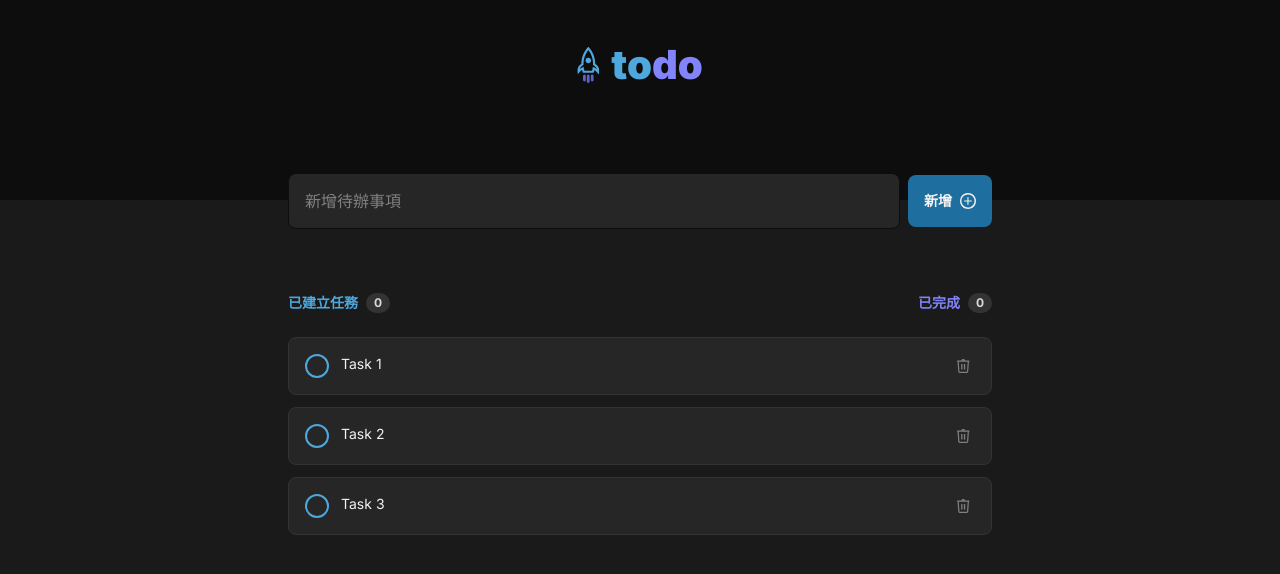
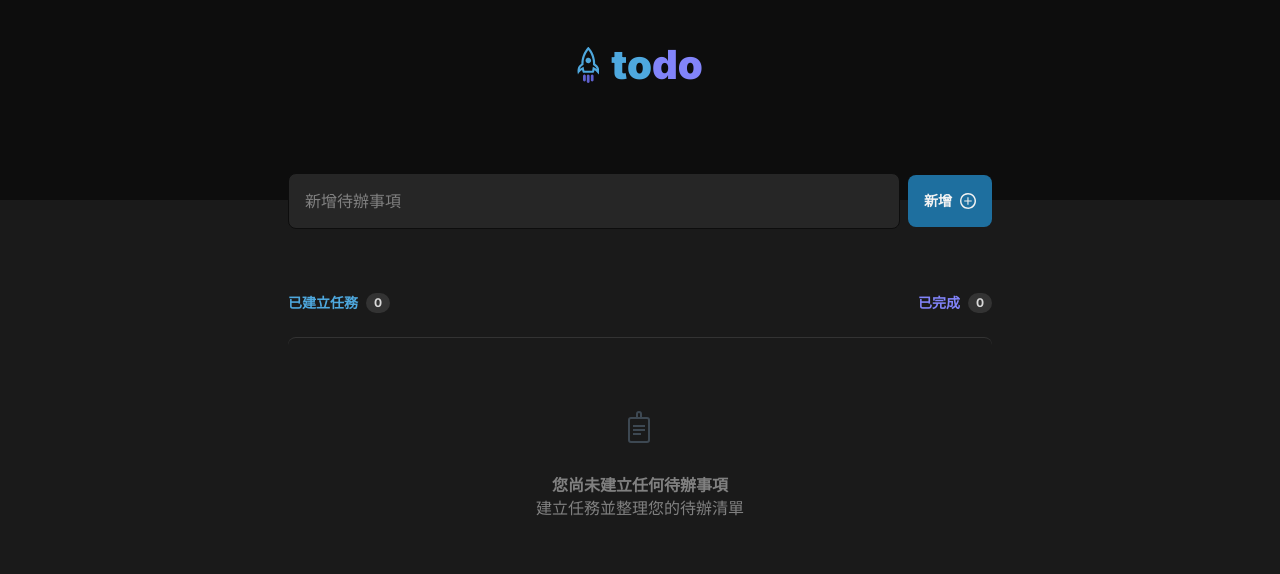
Before and after one commit to johnsonchen3669/angular-demo-todo, an Angular app: page / in a window 1280 px wide. Shown: the top 574 px of the page. Built offline with nearby package versions, Linux system fonts and the light colour scheme.

Commit message:
day 14 output 練習

```diff
--- a/src/app/add-todo/add-todo.component.html
+++ b/src/app/add-todo/add-todo.component.html
@@ -4,7 +4,7 @@
     placeholder="新增待辦事項"
     class="flex-1 px-4 py-4 rounded-lg border border-gray-700 bg-gray-500 text-gray-100 placeholder-gray-300 text-base leading-[140%] focus:outline-none focus:border-purple"
   />
-  <button (click)="addTodo()"
+  <button (click)="onAddTodo()"
     class="flex items-center gap-2 px-4 py-4 bg-blue-dark text-gray-100 rounded-lg font-bold text-sm leading-[140%] hover:bg-blue transition-colors"
   >
     新增
--- a/src/app/add-todo/add-todo.component.ts
+++ b/src/app/add-todo/add-todo.component.ts
@@ -1,4 +1,4 @@
-import { Component, signal } from '@angular/core';
+import { Component, output, signal } from '@angular/core';
 import { ITodoItem } from '../todo-list/todo-item/todo-item.model';
 
 @Component({
@@ -9,11 +9,8 @@ import { ITodoItem } from '../todo-list/todo-item/todo-item.model';
 })
 export class AddTodoComponent {
   tempArr = signal<ITodoItem[]>([]);
-  addTodo() {
-    this.tempArr.update((todos) => [
-      ...todos,
-      { id: Date.now(), text: '待辦清單', completed: false },
-    ]);
-    console.log(this.tempArr());
+  addTodo = output<ITodoItem>();
+  onAddTodo() {
+    this.addTodo.emit({ id: Date.now(), text: '待辦清單', completed: false });
   }
 }
--- a/src/app/app.html
+++ b/src/app/app.html
@@ -6,7 +6,7 @@
   <div class="max-w-[736px] mx-auto px-4 relative">
     <app-header></app-header>
     <!-- New Task Input -->
-    <app-add-todo></app-add-todo>
+    <app-add-todo (addTodo)="onAddTodo($event)"></app-add-todo>
 
     <!-- Tasks Section -->
     <div class="flex flex-col gap-6">
@@ -85,7 +85,7 @@
       </div>
       }@else {
       <!-- Tasks List -->
-      <app-todo-list></app-todo-list>
+      <app-todo-list [tasks]="todoList()"></app-todo-list>
       }
     </div>
   </div>
--- a/src/app/app.ts
+++ b/src/app/app.ts
@@ -1,7 +1,8 @@
 import { Component, computed, signal } from '@angular/core';
 import { HeaderComponent } from './header/header.component';
 import { TodoListComponent } from './todo-list/todo-list.component';
-import { AddTodoComponent } from "./add-todo/add-todo.component";
+import { AddTodoComponent } from './add-todo/add-todo.component';
+import { ITodoItem } from './todo-list/todo-item/todo-item.model';
 
 @Component({
   selector: 'app-root',
@@ -10,10 +11,9 @@ import { AddTodoComponent } from "./add-todo/add-todo.component";
   styleUrl: './app.css',
 })
 export class App {
-  todoList = signal([
-    { id: 1, name: 'Task 1', completed: false },
-    { id: 2, name: 'Task 2', completed: false },
-    { id: 3, name: 'Task 3', completed: false },
-  ]);
+  todoList = signal<ITodoItem[]>([]);
   todoListCount = computed(() => this.todoList().length);
+  onAddTodo(task: ITodoItem) {
+    this.todoList.update((list: ITodoItem[]) => [...list, task]);
+  }
 }
--- a/src/app/todo-list/todo-list.component.ts
+++ b/src/app/todo-list/todo-list.component.ts
@@ -1,4 +1,4 @@
-import { Component, signal } from '@angular/core';
+import { Component, input, signal } from '@angular/core';
 import { TodoItemComponent } from './todo-item/todo-item.component';
 import { ITodoItem } from './todo-item/todo-item.model';
 
@@ -9,9 +9,5 @@ import { ITodoItem } from './todo-item/todo-item.model';
   styleUrl: './todo-list.component.css',
 })
 export class TodoListComponent {
-  tasks = signal<ITodoItem[]>([
-    { id: 1, text: 'Task 1', completed: false },
-    { id: 2, text: 'Task 2', completed: false },
-    { id: 3, text: 'Task 3', completed: false },
-  ]);
+  tasks = input<ITodoItem[]>();
 }
```
